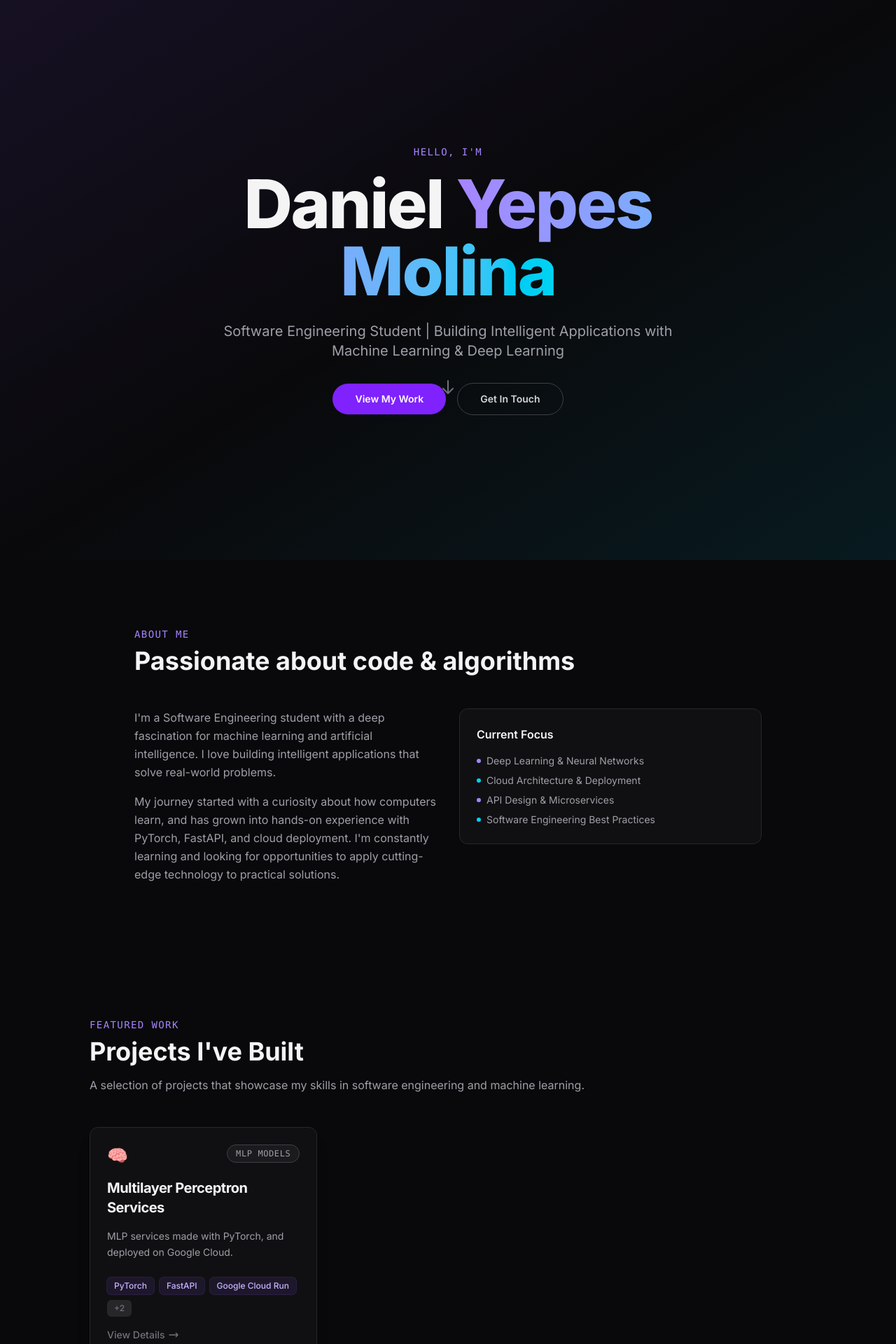
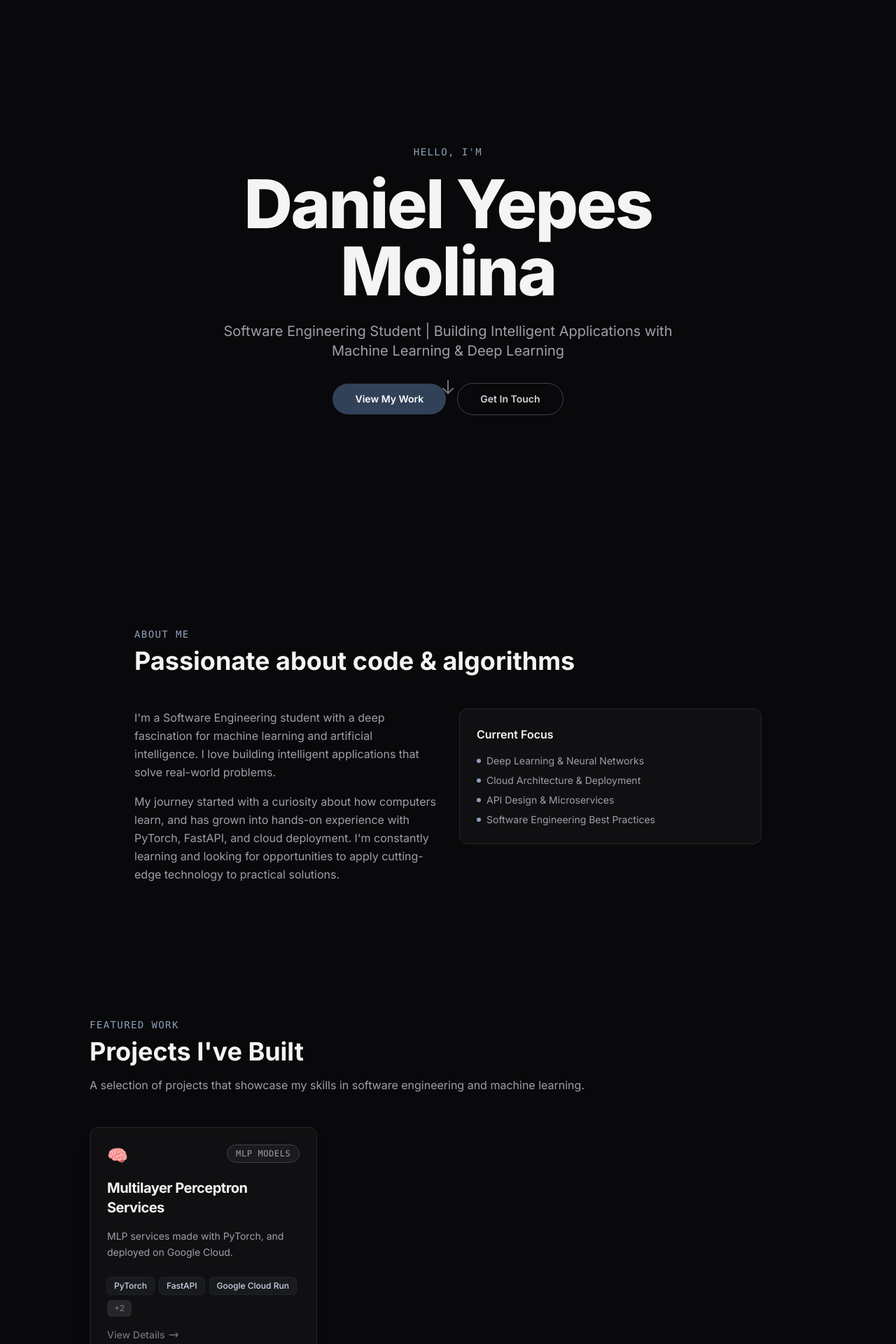
Before and after one commit to MakabeD/Portfolio-Hub, a Next.js app: page / in a window 1280 px wide. Shown: the top 1920 px of the page at 70% size. Built offline with nearby package versions, Linux system fonts and the light colour scheme.

Commit message:
Update theme colors from violet to slate

```diff
--- a/components/About.tsx
+++ b/components/About.tsx
@@ -17,7 +17,7 @@ export default function About() {
         transition={{ duration: 0.8 }}
       >
         <div className="mb-12">
-          <h2 className="mb-2 font-mono text-sm tracking-widest text-violet-400">
+          <h2 className="mb-2 font-mono text-sm tracking-widest text-slate-400">
             ABOUT ME
           </h2>
           <h3 className="text-3xl font-bold text-zinc-100 md:text-4xl">
@@ -55,19 +55,19 @@ export default function About() {
               </h4>
               <ul className="space-y-2 text-sm text-zinc-400">
                 <li className="flex items-center gap-2">
-                  <span className="h-1.5 w-1.5 rounded-full bg-violet-400" />
+                  <span className="h-1.5 w-1.5 rounded-full bg-slate-400" />
                   Deep Learning & Neural Networks
                 </li>
                 <li className="flex items-center gap-2">
-                  <span className="h-1.5 w-1.5 rounded-full bg-cyan-400" />
+                  <span className="h-1.5 w-1.5 rounded-full bg-slate-400" />
                   Cloud Architecture & Deployment
                 </li>
                 <li className="flex items-center gap-2">
-                  <span className="h-1.5 w-1.5 rounded-full bg-violet-400" />
+                  <span className="h-1.5 w-1.5 rounded-full bg-slate-400" />
                   API Design & Microservices
                 </li>
                 <li className="flex items-center gap-2">
-                  <span className="h-1.5 w-1.5 rounded-full bg-cyan-400" />
+                  <span className="h-1.5 w-1.5 rounded-full bg-slate-400" />
                   Software Engineering Best Practices
                 </li>
               </ul>
--- a/components/Contact.tsx
+++ b/components/Contact.tsx
@@ -21,7 +21,7 @@ export default function Contact() {
         animate={isInView ? { opacity: 1, y: 0 } : { opacity: 0, y: 50 }}
         transition={{ duration: 0.8 }}
       >
-        <h2 className="mb-4 font-mono text-sm tracking-widest text-violet-400">
+        <h2 className="mb-4 font-mono text-sm tracking-widest text-slate-400">
           GET IN TOUCH
         </h2>
         <h3 className="mb-6 text-3xl font-bold text-zinc-100 md:text-5xl">
@@ -41,7 +41,7 @@ export default function Contact() {
         >
           <a
             href="mailto:danielcoc356@gmail.com"
-            className="rounded-full bg-violet-600 px-8 py-3 text-sm font-semibold text-white transition-all duration-300 hover:bg-violet-500 hover:shadow-lg hover:shadow-violet-500/30"
+            className="rounded-full bg-slate-700 px-8 py-3 text-sm font-semibold text-white transition-all duration-300 hover:bg-slate-600 hover:shadow-lg hover:shadow-slate-500/20"
           >
             Say Hello
           </a>
--- a/components/FeaturedProjects.tsx
+++ b/components/FeaturedProjects.tsx
@@ -5,8 +5,6 @@ import { useInView } from "framer-motion";
 import { useRef } from "react";
 import ProjectCard from "./ProjectCard";
 import { projectsData } from "../data/projects";
-import Link from "next/link";
-
 export default function FeaturedProjects() {
   const ref = useRef(null);
   const isInView = useInView(ref, { once: true, margin: "-100px" });
@@ -20,7 +18,7 @@ export default function FeaturedProjects() {
         transition={{ duration: 0.8 }}
       >
         <div className="mb-12">
-          <h2 className="mb-2 font-mono text-sm tracking-widest text-violet-400">
+          <h2 className="mb-2 font-mono text-sm tracking-widest text-slate-400">
             FEATURED WORK
           </h2>
           <h3 className="text-3xl font-bold text-zinc-100 md:text-4xl">
--- a/components/Hero.tsx
+++ b/components/Hero.tsx
@@ -6,8 +6,6 @@ import Link from "next/link";
 export default function Hero() {
   return (
     <section className="relative flex min-h-screen items-center justify-center overflow-hidden bg-zinc-950 px-6">
-      <div className="absolute inset-0 bg-gradient-to-br from-violet-500/10 via-transparent to-cyan-500/10" />
-
       <div className="relative z-10 mx-auto max-w-4xl text-center">
         <motion.div
           initial={{ opacity: 0, y: 30 }}
@@ -15,7 +13,7 @@ export default function Hero() {
           transition={{ duration: 0.8 }}
         >
           <motion.p
-            className="mb-4 font-mono text-sm tracking-widest text-violet-400"
+            className="mb-4 font-mono text-sm tracking-widest text-slate-400"
             initial={{ opacity: 0 }}
             animate={{ opacity: 1 }}
             transition={{ delay: 0.3, duration: 0.6 }}
@@ -29,10 +27,7 @@ export default function Hero() {
             animate={{ opacity: 1, y: 0 }}
             transition={{ delay: 0.4, duration: 0.8 }}
           >
-            Daniel{" "}
-            <span className="bg-gradient-to-r from-violet-400 to-cyan-400 bg-clip-text text-transparent">
-              Yepes Molina
-            </span>
+            Daniel Yepes Molina
           </motion.h1>
 
           <motion.p
@@ -53,7 +48,7 @@ export default function Hero() {
           >
             <a
               href="#projects"
-              className="rounded-full bg-violet-600 px-8 py-3 text-sm font-semibold text-white transition-all duration-300 hover:bg-violet-500 hover:shadow-lg hover:shadow-violet-500/30"
+              className="rounded-full bg-slate-700 px-8 py-3 text-sm font-semibold text-white transition-all duration-300 hover:bg-slate-600 hover:shadow-lg hover:shadow-slate-500/20"
             >
               View My Work
             </a>
--- a/components/ProjectCard.tsx
+++ b/components/ProjectCard.tsx
@@ -55,14 +55,14 @@ export default function ProjectCard({
       <article
         ref={cardRef}
         onMouseMove={handleMouseMove}
-        className="relative flex h-full w-full flex-col justify-between overflow-hidden rounded-xl border border-zinc-800 bg-zinc-900/50 p-6 shadow-xl transition-all duration-300 hover:border-zinc-600 hover:shadow-2xl hover:shadow-violet-500/5"
+        className="relative flex h-full w-full flex-col justify-between overflow-hidden rounded-xl border border-zinc-800 bg-zinc-900/50 p-6 shadow-xl transition-all duration-300 hover:border-zinc-600 hover:shadow-2xl hover:shadow-slate-500/5"
       >
         <div
           className="pointer-events-none absolute -inset-px opacity-0 transition-opacity duration-300 group-hover:opacity-100"
           style={{
             background: `radial-gradient(
               600px circle at var(--x, 50%) var(--y, 50%),
-              rgba(139,92,246,0.15),
+              rgba(100,116,139,0.15),
               transparent 40%
             )`,
           }}
@@ -78,7 +78,7 @@ export default function ProjectCard({
             </span>
           </div>
 
-          <h3 className="text-xl font-bold tracking-tight text-zinc-100 transition-colors duration-300 group-hover:text-violet-300">
+          <h3 className="text-xl font-bold tracking-tight text-zinc-100 transition-colors duration-300 group-hover:text-slate-300">
             {title}
           </h3>
 
@@ -90,7 +90,7 @@ export default function ProjectCard({
             {displayTech.map((tech) => (
               <span
                 key={tech}
-                className="rounded-md bg-violet-500/10 px-2.5 py-1 text-xs font-medium text-violet-300 ring-1 ring-violet-500/20"
+                className="rounded-md bg-slate-500/10 px-2.5 py-1 text-xs font-medium text-slate-300 ring-1 ring-slate-500/20"
               >
                 {tech}
               </span>
@@ -102,7 +102,7 @@ export default function ProjectCard({
             )}
           </div>
 
-          <div className="flex items-center gap-1 text-sm font-medium text-zinc-500 transition-colors duration-300 group-hover:text-violet-400">
+          <div className="flex items-center gap-1 text-sm font-medium text-zinc-500 transition-colors duration-300 group-hover:text-slate-400">
             <span>View Details</span>
             <svg
               className="h-4 w-4 transition-transform duration-300 group-hover:translate-x-1"
--- a/components/Skills.tsx
+++ b/components/Skills.tsx
@@ -80,7 +80,7 @@ export default function Skills() {
         transition={{ duration: 0.8 }}
       >
         <div className="mb-12 text-center">
-          <h2 className="mb-2 font-mono text-sm tracking-widest text-violet-400">
+          <h2 className="mb-2 font-mono text-sm tracking-widest text-slate-400">
             TECH STACK
           </h2>
           <h3 className="text-3xl font-bold text-zinc-100 md:text-4xl">
```
